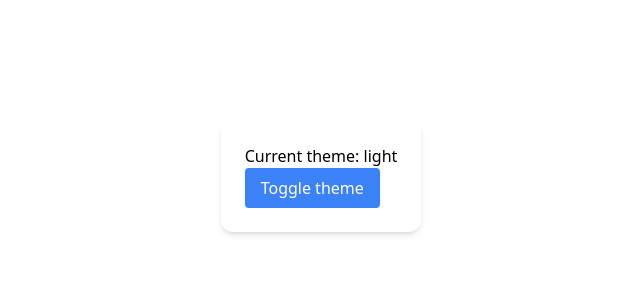
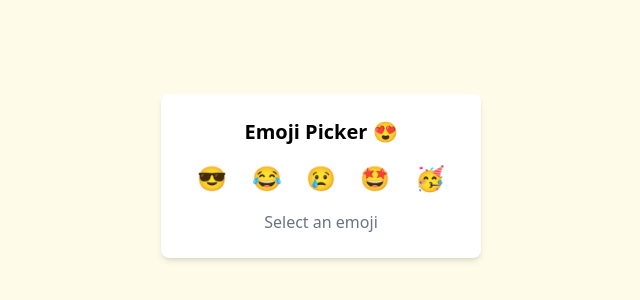
Before and after one commit to sneha930/react-practice-playground, a React (Create React App) app: page / in a window 1280 px wide. Shown: the part 224-524 px from the top of the page, without its empty margins (319-959 px from the left). Built offline with nearby package versions, Linux system fonts and the light colour scheme.

Commit message:
day_7_lifting_state_up

```diff
--- a/src/App.js
+++ b/src/App.js
@@ -1,16 +1,11 @@
-import React from 'react'
-import { ThemeProvider } from './ThemeContext'
-import ThemeCard from './components/ThemeCard'
+import EmojiPicker from "./components/EmojiPicker";
 
 const App = () => {
   return (
-    // This wraps the app and gives access to theme
-    <ThemeProvider>
-      <div className="min-h-screen flex justify-center items-center">
-        <ThemeCard />
-      </div>
-    </ThemeProvider>
-  )
+    <div className="min-h-screen flex justify-center items-center bg-yellow-50">
+      <EmojiPicker />
+    </div>
+  );
 }
 
 export default App
--- /dev/null
+++ b/src/components/EmojiList.js
@@ -0,0 +1,17 @@
+import React from 'react'
+
+export default function EmojiList({emojis, onEmojiClick}) {
+   return (
+      <div className="flex justify-around">
+         {emojis.map((emoji, index) => (
+            <button
+               key={index}
+               className="text-2xl hover:scale-125 transition"
+               onClick={() => onEmojiClick(emoji)}
+            >
+               {emoji.symbol}
+            </button>
+         ))}
+      </div>
+   )
+}
--- /dev/null
+++ b/src/components/EmojiPicker.js
@@ -0,0 +1,23 @@
+import React, { useState } from 'react'
+import EmojiList from './EmojiList';
+import EmojiPreview from './EmojiPreview';
+
+const emojis = [
+  { symbol: "😎", label: "Cool Face" },
+  { symbol: "😂", label: "Laughing" },
+  { symbol: "😢", label: "Crying" },
+  { symbol: "🤩", label: "Starstruck" },
+  { symbol: "🥳", label: "Party Face" }
+];
+
+export default function EmojiPicker() {
+   const[selectedEmoji, setSelectedEmoji] = useState(null);
+
+   return (
+      <div className="bg-white p-6 rounded-lg shadow-md w-80 space-y-4">
+      <h1 className="text-xl font-bold text-center">Emoji Picker 😍</h1>
+      <EmojiList emojis={emojis} onEmojiClick={setSelectedEmoji} />
+      <EmojiPreview emoji={selectedEmoji} />
+      </div>
+   )
+}
--- /dev/null
+++ b/src/components/EmojiPreview.js
@@ -0,0 +1,12 @@
+import React from 'react'
+
+export default function EmojiPreview({emoji}) {
+   if(!emoji) return <p className="text-center text-gray-500">Select an emoji</p>
+
+   return (
+      <div className="text-center">
+         <p className="text-4xl">{emoji.symbol}</p>
+         <p className="text-lg font-medium">{emoji.label}</p>
+      </div>
+   )
+}
--- a/src/components/ThemeCard.js
+++ /dev/null
@@ -1,19 +0,0 @@
-import React, { useContext } from 'react'
-import { ThemeContext } from '../ThemeContext'
-
-const ThemeCard = () => {
-
-  const{theme, toggleTheme} = useContext(ThemeContext);
-
-  const styles = theme === 'light' ? 'bg-white text-black'
-      : 'bg-gray-800 text-white';
-
-  return (
-    <div className={`p-6 rounded-xl shadow-md ${styles}`}>
-      <h1>Current theme: {theme}</h1>
-      <button onClick={toggleTheme} className="px-4 py-2 bg-blue-500 text-white rounded">Toggle theme</button>
-    </div>
-  )
-}
-
-export default ThemeCard;
```
Also changed, not shown: 1 other file (tests, documents, lock files or other folders).
